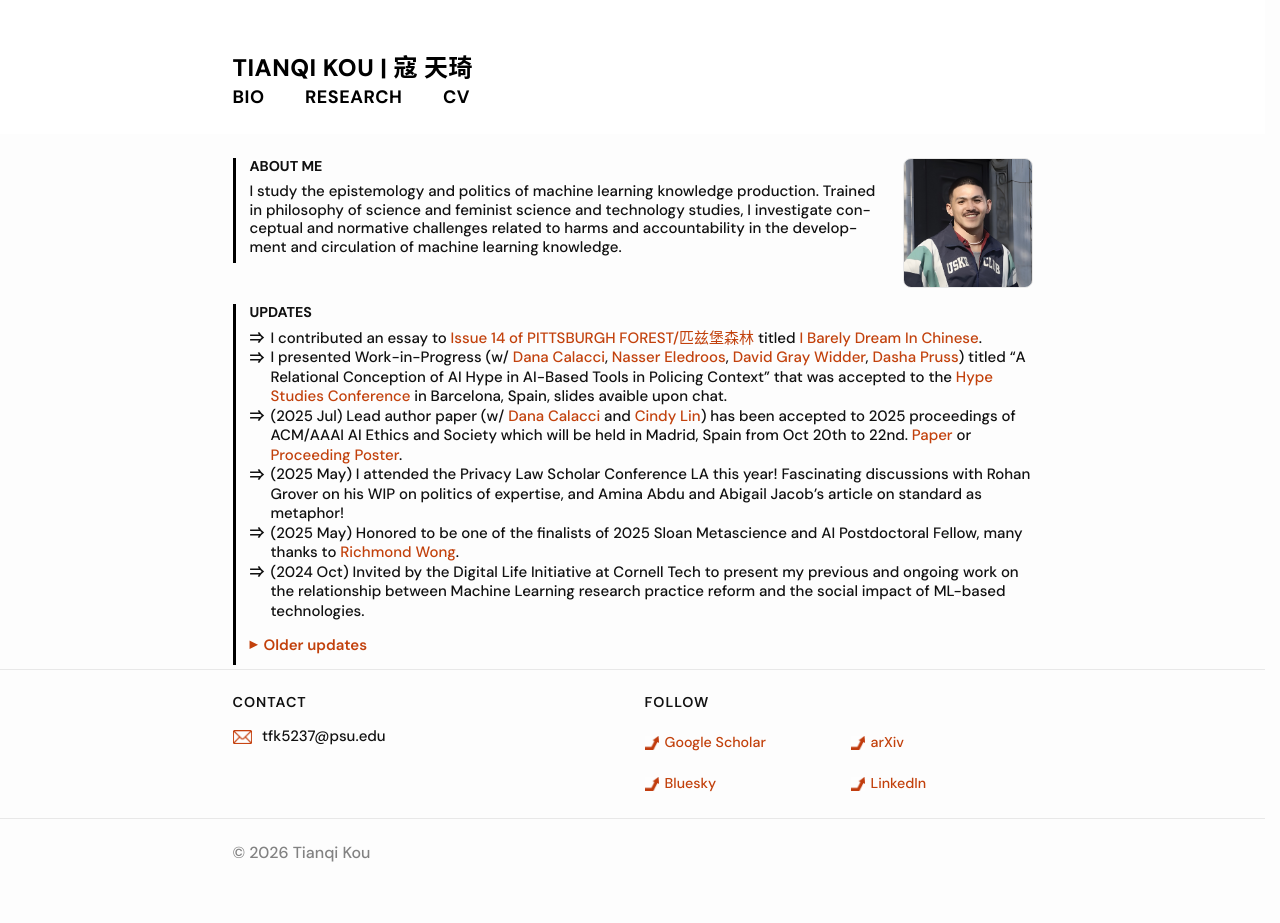
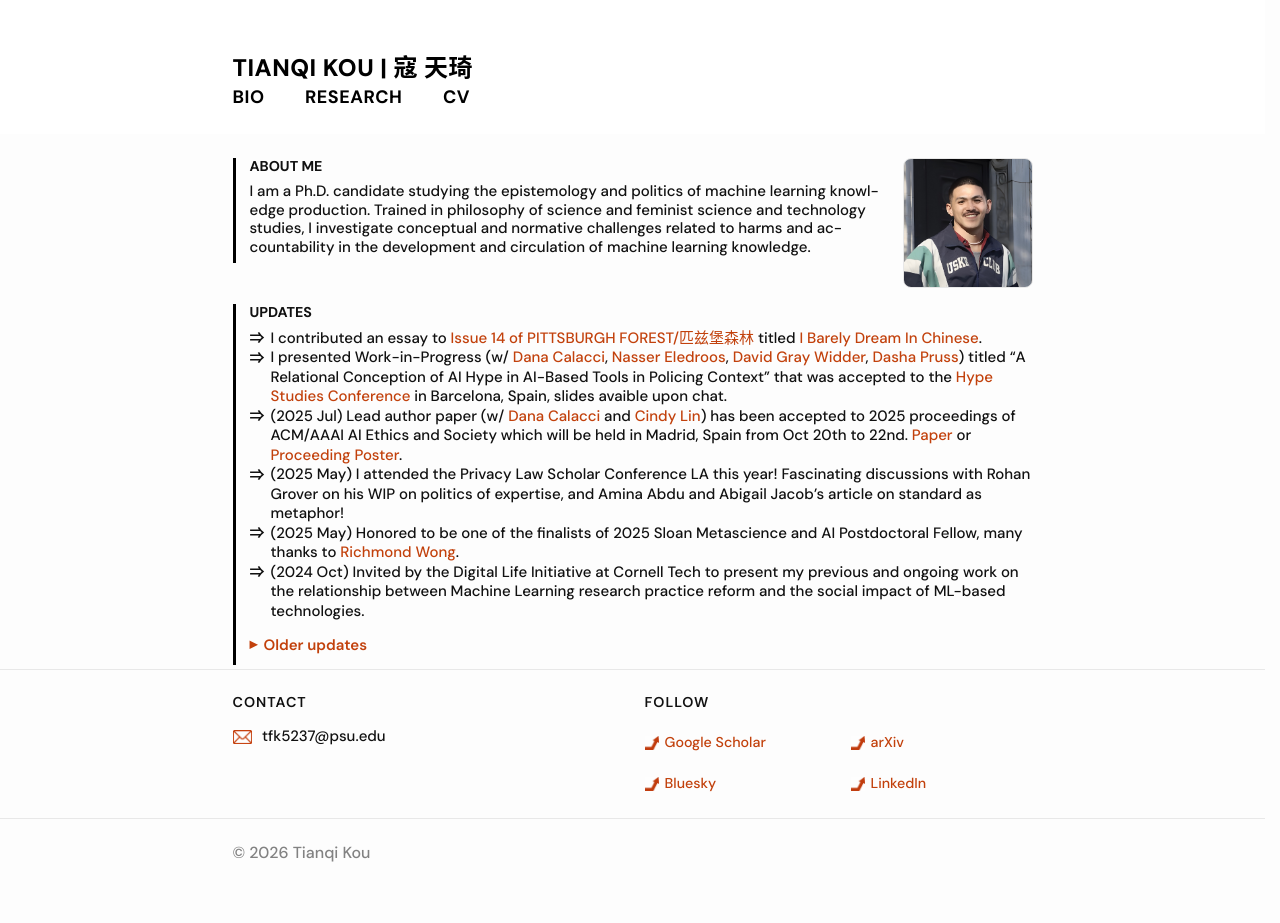
Before and after one commit to koutianqi/koutianqi.github.io, a Jekyll site: the page built from index.markdown, in a window 1280 px wide. Built offline with Jekyll 4.4.1, drawn with Linux system fonts in a browser that asks for light colours.

Commit message:
Update index.markdown

```diff
--- a/index.markdown
+++ b/index.markdown
@@ -9,7 +9,7 @@ description: "I study the construction and mitigation of AI hype through claims
   <h2 class="desktop-only"><strong>ABOUT ME</strong></h2>
   <h2 class="mobile-only"><strong>ABOUT ME</strong></h2>
 
-I study the epistemology and politics of machine learning knowledge production. Trained in philosophy of science and feminist science and technology studies, I investigate conceptual and normative challenges related to harms and accountability in the development and circulation of machine learning knowledge.
+I am a Ph.D. candidate studying the epistemology and politics of machine learning knowledge production. Trained in philosophy of science and feminist science and technology studies, I investigate conceptual and normative challenges related to harms and accountability in the development and circulation of machine learning knowledge.
 
   </div>
   <img class="headshot" src="{{ "/assets/img/headshot_crop.jpg" | relative_url }}" alt="Headshot" />
```
